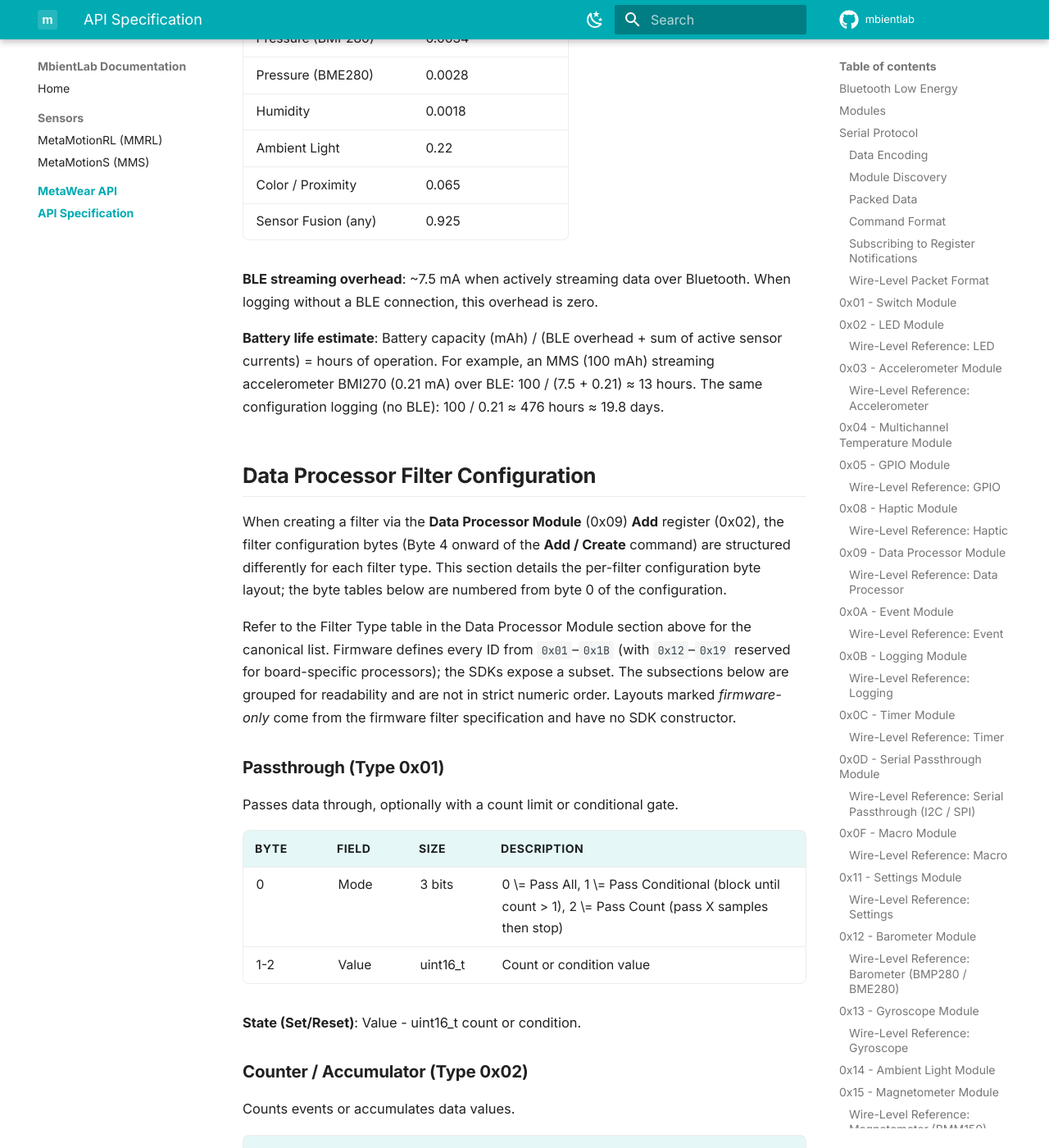
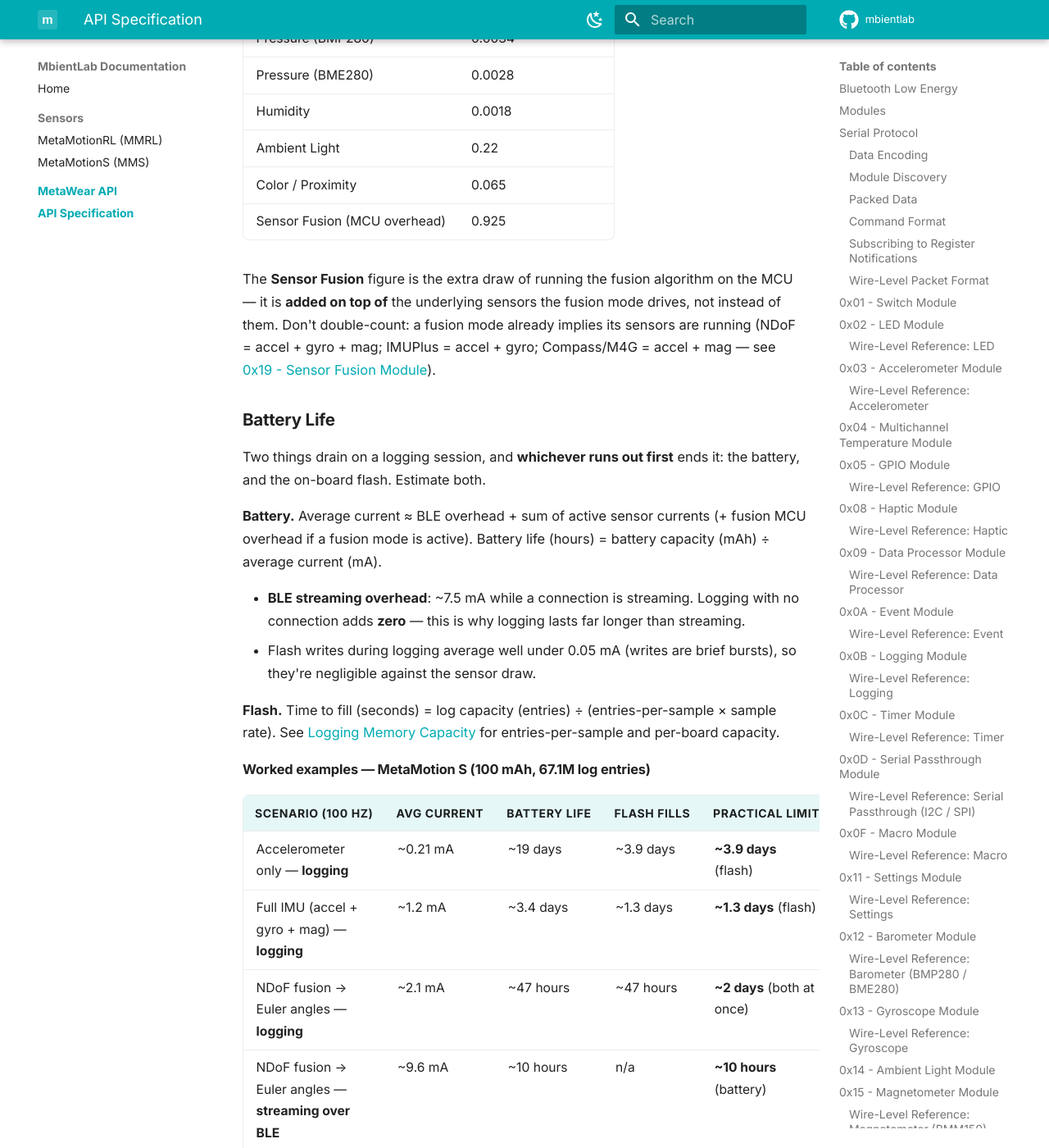
Before and after one commit to mbientlab/MetaWear-API, an MkDocs documentation site: the page built from docs/api-specification.md, in a window 1280 px wide and 1400 px high, scrolled down 131438 px. Shown: the whole window at 82% size. Built offline with MkDocs 1.6.1 and Material for MkDocs 9.7.7, drawn with Linux system fonts in a browser that asks for light colours; some of the changed text lies outside the part shown.

Commit message:
Add Battery Life section with worked examples
Prompted by a customer question about MMS runtime for full IMU + sensor
fusion logging. Expands the power section into an explicit Battery Life
treatment:

- Clarifies the Sensor Fusion current figure is MCU overhead ADDED to
  the underlying sensors the mode drives (was a double-counting trap)
- Notes a logging session ends when EITHER the battery or the on-board
  flash runs out, whichever is first, and how to estimate both
- Worked-examples table for the MMS covering accel-only, full IMU,
  NDoF->Euler logging, and the same streamed over BLE

The headline result for the common "fusion -> Euler, 100 Hz, logging"
configuration: ~2 days on the MMS, with battery and 512 MB flash
running out at nearly the same time.

Co-Authored-By: Claude Opus 4.8 (1M context) <noreply@anthropic.com>

```diff
--- a/docs/api-specification.md
+++ b/docs/api-specification.md
@@ -2723,11 +2723,33 @@ Approximate current draw per sensor when active (excluding BLE overhead):
 | Humidity              | 0.0018             |
 | Ambient Light         | 0.22               |
 | Color / Proximity     | 0.065              |
-| Sensor Fusion (any)   | 0.925              |
-
-**BLE streaming overhead**: ~7.5 mA when actively streaming data over Bluetooth. When logging without a BLE connection, this overhead is zero.
-
-**Battery life estimate**: Battery capacity (mAh) / (BLE overhead + sum of active sensor currents) = hours of operation. For example, an MMS (100 mAh) streaming accelerometer BMI270 (0.21 mA) over BLE: 100 / (7.5 + 0.21) ≈ 13 hours. The same configuration logging (no BLE): 100 / 0.21 ≈ 476 hours ≈ 19.8 days.
+| Sensor Fusion (MCU overhead) | 0.925       |
+
+The **Sensor Fusion** figure is the extra draw of running the fusion algorithm on the MCU — it is **added on top of** the underlying sensors the fusion mode drives, not instead of them. Don't double-count: a fusion mode already implies its sensors are running (NDoF = accel + gyro + mag; IMUPlus = accel + gyro; Compass/M4G = accel + mag — see [0x19 - Sensor Fusion Module](#0x19-sensor-fusion-module)).
+
+### Battery Life
+
+Two things drain on a logging session, and **whichever runs out first** ends it: the battery, and the on-board flash. Estimate both.
+
+**Battery.** Average current ≈ BLE overhead + sum of active sensor currents (+ fusion MCU overhead if a fusion mode is active). Battery life (hours) = battery capacity (mAh) ÷ average current (mA).
+
+* **BLE streaming overhead**: ~7.5 mA while a connection is streaming. Logging with no connection adds **zero** — this is why logging lasts far longer than streaming.
+* Flash writes during logging average well under 0.05 mA (writes are brief bursts), so they're negligible against the sensor draw.
+
+**Flash.** Time to fill (seconds) = log capacity (entries) ÷ (entries-per-sample × sample rate). See [Logging Memory Capacity](#logging-memory-capacity) for entries-per-sample and per-board capacity.
+
+#### Worked examples — MetaMotion S (100 mAh, 67.1M log entries)
+
+| Scenario (100 Hz)                                   | Avg current | Battery life | Flash fills | Practical limit |
+| :-------------------------------------------------- | :---------- | :----------- | :---------- | :-------------- |
+| Accelerometer only — **logging**                    | ~0.21 mA    | ~19 days     | ~3.9 days   | **~3.9 days** (flash) |
+| Full IMU (accel + gyro + mag) — **logging**         | ~1.2 mA     | ~3.4 days    | ~1.3 days   | **~1.3 days** (flash) |
+| NDoF fusion → Euler angles — **logging**            | ~2.1 mA     | ~47 hours    | ~47 hours   | **~2 days** (both at once) |
+| NDoF fusion → Euler angles — **streaming over BLE** | ~9.6 mA     | ~10 hours    | n/a         | **~10 hours** (battery) |
+
+The fusion-logging row is the common "wear it and capture orientation" configuration: full IMU feeding sensor fusion, Euler output to flash at 100 Hz, disconnected. On the MMS that's **roughly two days** between charges — and notably the battery and the 512 MB flash run out at nearly the same time, so neither is obviously the thing to upgrade first. Logging the *raw* IMU alongside Euler (rather than fusion output alone) fills flash about 2.5× faster (~18 hours) while battery life is unchanged.
+
+These are approximations: real life varies with temperature, battery age, BLE connection interval, and exact sensor settings. Treat them as ballpark, not spec.
 
 ## Data Processor Filter Configuration
 
```
